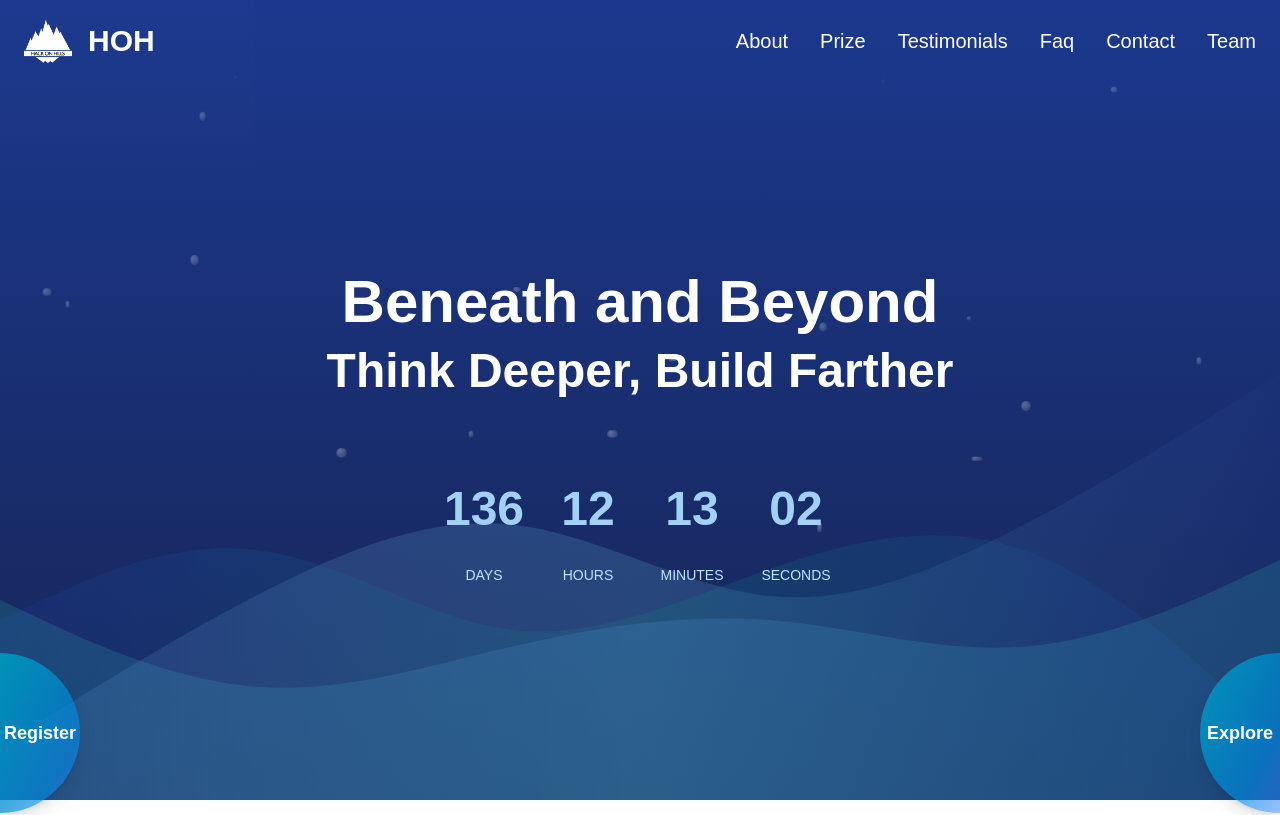
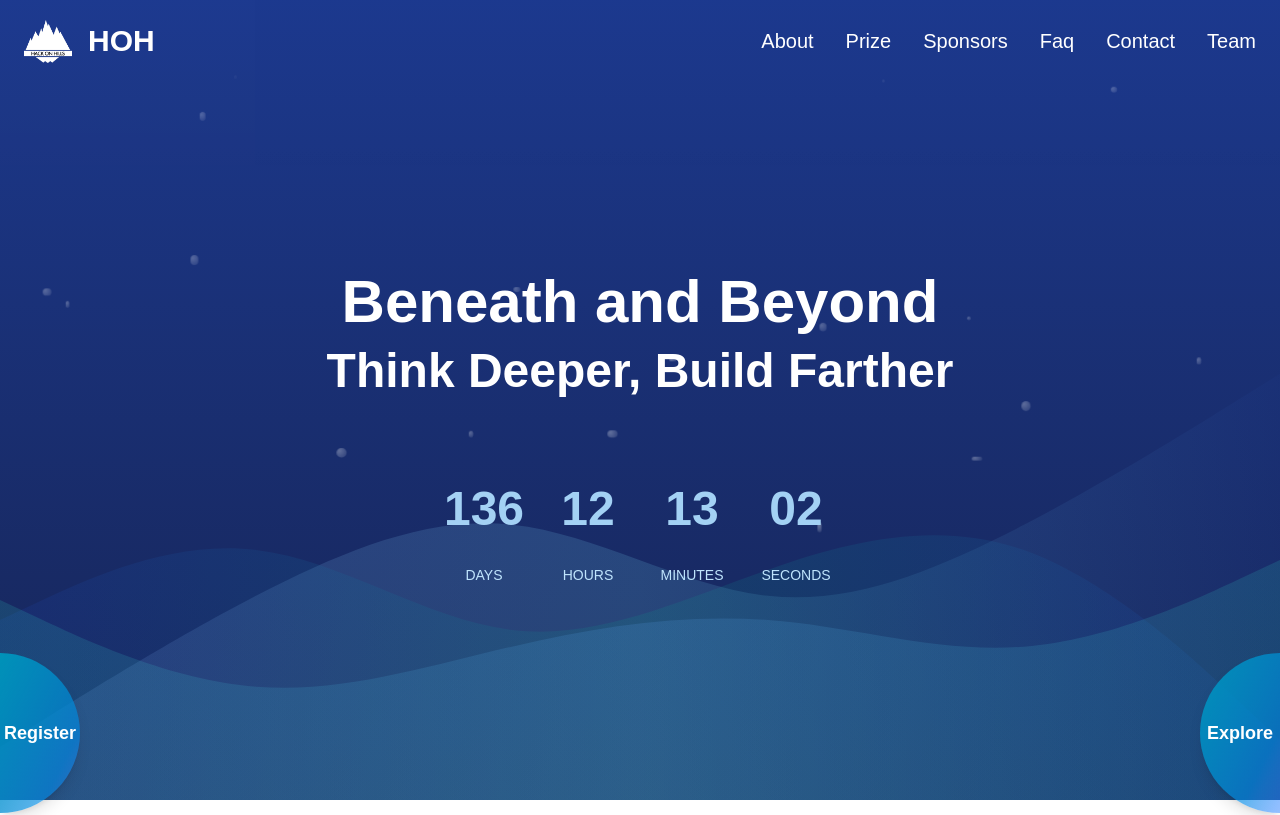
Before and after one commit to Eyepatch5263/Hoh-7.0, a Next.js app: page / in a window 1280 px wide. Shown: the top 815 px of the page. Built offline with nearby package versions, Linux system fonts and the light colour scheme; a web font is replaced by a local one.

Commit message:
added sponsors section

```diff
--- a/src/components/About.tsx
+++ b/src/components/About.tsx
@@ -61,7 +61,7 @@ const About = () => {
                 className="min-h-screen w-screen snap-start flex flex-col md:flex-row justify-between items-center bg-gradient-to-t from-blue-300/50 to-blue-900 px-6 md:px-20"
             >
                 {/* Left Content */}
-                <div className="flex flex-col space-y-8 w-full md:w-1/2 text-white">
+                <div className="flex flex-col mb-10 space-y-8 w-full md:w-1/2 text-white">
                     <h1 className="text-4xl md:text-5xl font-bold pt-4 text-[#a2cefd]">
                         ABOUT HACK ON HILLS 7.0
                     </h1>
--- a/src/components/Footer.tsx
+++ b/src/components/Footer.tsx
@@ -55,7 +55,7 @@ const Footer = () => {
                     <div>
                         <h4 className="text-white font-semibold text-lg mb-4">Company</h4>
                         <ul className="space-y-3">
-                            {['about', 'prize', 'testimonials', 'contact', 'faq', "team"].map((item) => (
+                            {['about', 'prize', 'sponsors', 'contact', 'faq', "team"].map((item) => (
                                 <li key={item}>
                                     {item === 'team' ? (
                                         <a
--- a/src/components/Header.tsx
+++ b/src/components/Header.tsx
@@ -61,7 +61,7 @@ const Header = () => {
 
                     {/* Desktop Navigation */}
                     <nav className="hidden md:flex space-x-8">
-                        {['about', 'prize', 'testimonials', 'faq', 'contact', 'team'].map((item) => (
+                        {['about', 'prize', 'sponsors', 'faq', 'contact', 'team'].map((item) => (
                             item === 'team' ? (
                                 <a
                                     key={item}
@@ -98,7 +98,7 @@ const Header = () => {
                 {isMenuOpen && (
                     <div className="md:hidden mt-4 py-4 bg-white rounded-lg shadow-lg animate-fadeIn">
                         <nav className="flex flex-col space-y-4 px-4 items-center">
-                            {['about', 'prize', 'testimonials', 'faq', "contact", "team"].map((item) => (
+                            {['about', 'prize', 'sponsors', 'faq', "contact", "team"].map((item) => (
                                 item === 'team' ? (
                                     <a
                                         key={item}
```
